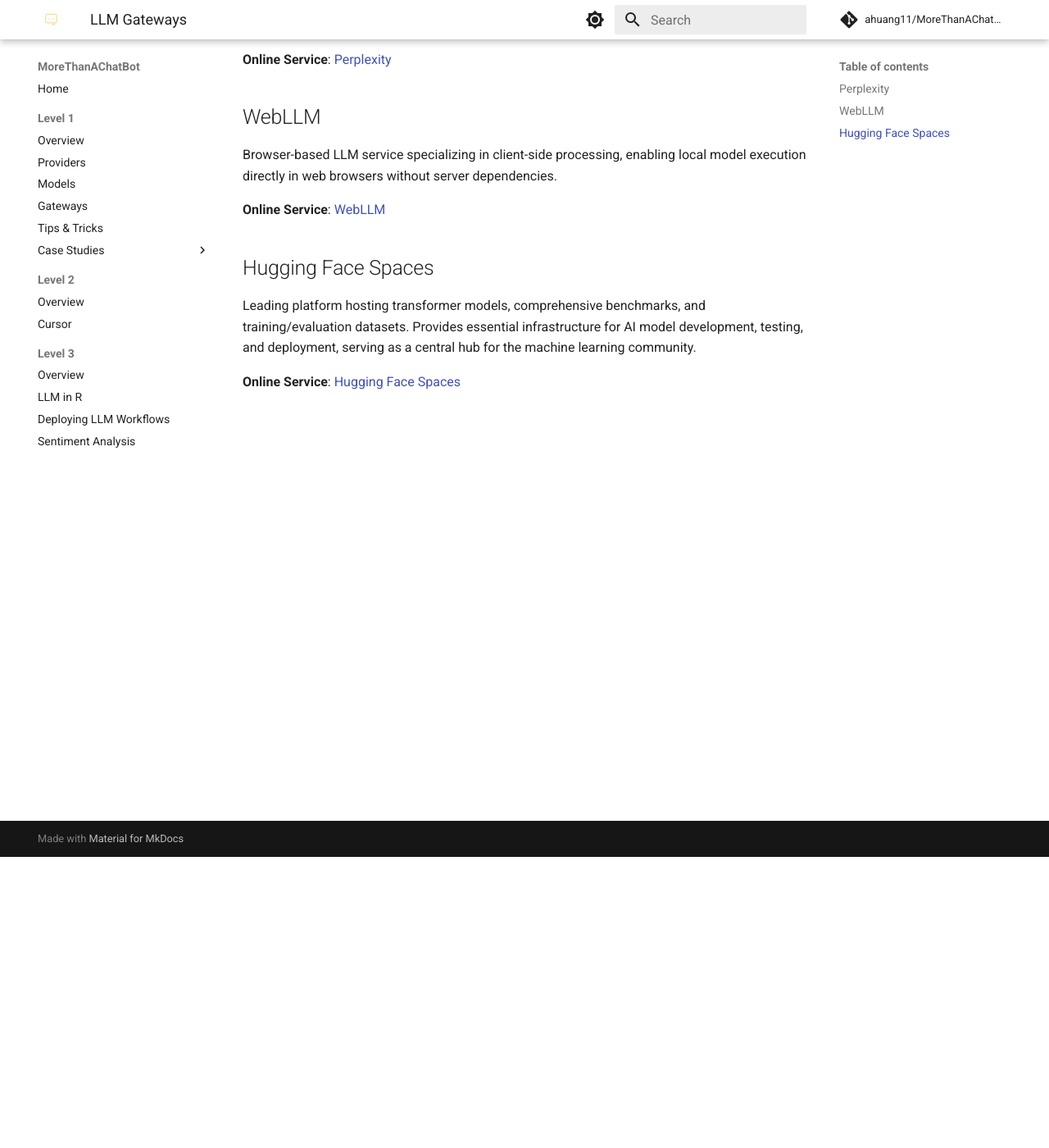
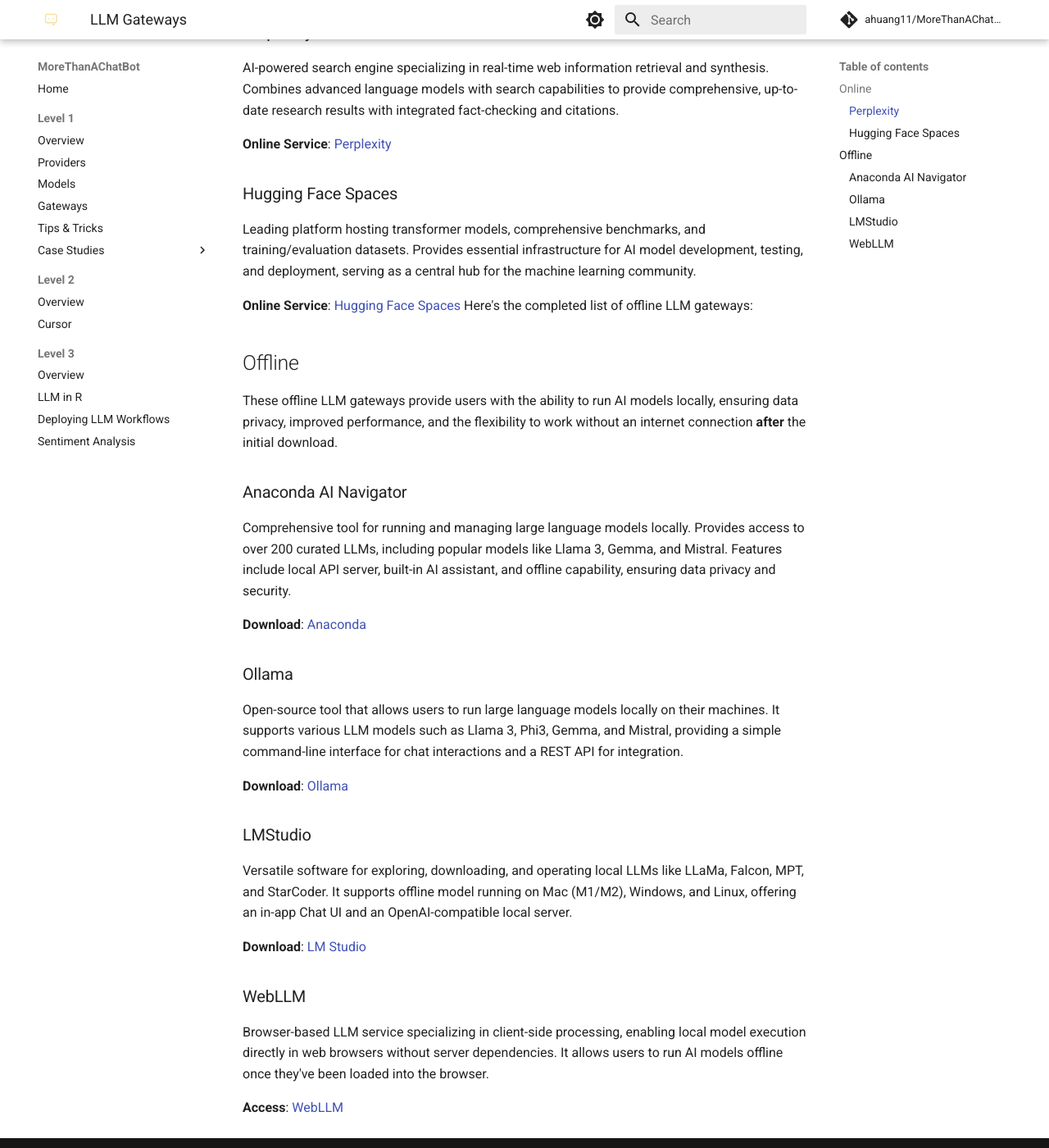
Before and after one commit to ahuang11/MoreThanAChatBot, an MkDocs documentation site: the page built from docs/level1/gateways.md, in a window 1280 px wide and 1400 px high, scrolled down 355 px. Shown: the whole window at 82% size. Built offline with MkDocs 1.6.1 and Material for MkDocs 9.7.7, drawn with Linux system fonts in a browser that asks for light colours; comment, search, counter and statistics services are not loaded; some of the changed text lies outside the part shown.

Commit message:
add gateways

```diff
--- a/docs/level1/gateways.md
+++ b/docs/level1/gateways.md
@@ -2,20 +2,47 @@
 
 These gateways provide access to various LLMs, enabling users to leverage the capabilities of different models for their specific needs.
 
-## Perplexity
+## Online
+
+The following ones are hosted online and can be used directly in the browser.
+
+### Perplexity
 
 AI-powered search engine specializing in real-time web information retrieval and synthesis. Combines advanced language models with search capabilities to provide comprehensive, up-to-date research results with integrated fact-checking and citations.
 
 **Online Service**: [Perplexity](https://www.perplexity.ai/)
 
-## WebLLM
-
-Browser-based LLM service specializing in client-side processing, enabling local model execution directly in web browsers without server dependencies.
-
-**Online Service**: [WebLLM](https://chat.webllm.ai/)
-
-## Hugging Face Spaces
+### Hugging Face Spaces
 
 Leading platform hosting transformer models, comprehensive benchmarks, and training/evaluation datasets. Provides essential infrastructure for AI model development, testing, and deployment, serving as a central hub for the machine learning community.
 
 **Online Service**: [Hugging Face Spaces](https://huggingface.co/spaces)
+Here's the completed list of offline LLM gateways:
+
+## Offline
+
+These offline LLM gateways provide users with the ability to run AI models locally, ensuring data privacy, improved performance, and the flexibility to work without an internet connection **after** the initial download.
+
+### Anaconda AI Navigator
+
+Comprehensive tool for running and managing large language models locally. Provides access to over 200 curated LLMs, including popular models like Llama 3, Gemma, and Mistral. Features include local API server, built-in AI assistant, and offline capability, ensuring data privacy and security.
+
+**Download**: [Anaconda](https://www.anaconda.com/products/ai-navigator#downloads)
+
+### Ollama
+
+Open-source tool that allows users to run large language models locally on their machines. It supports various LLM models such as Llama 3, Phi3, Gemma, and Mistral, providing a simple command-line interface for chat interactions and a REST API for integration.
+
+**Download**: [Ollama](https://ollama.com/download)
+
+### LMStudio
+
+Versatile software for exploring, downloading, and operating local LLMs like LLaMa, Falcon, MPT, and StarCoder. It supports offline model running on Mac (M1/M2), Windows, and Linux, offering an in-app Chat UI and an OpenAI-compatible local server.
+
+**Download**: [LM Studio](https://lmstudio.ai)
+
+### WebLLM
+
+Browser-based LLM service specializing in client-side processing, enabling local model execution directly in web browsers without server dependencies. It allows users to run AI models offline once they've been loaded into the browser.
+
+**Access**: [WebLLM](https://chat.webllm.ai/)
```
